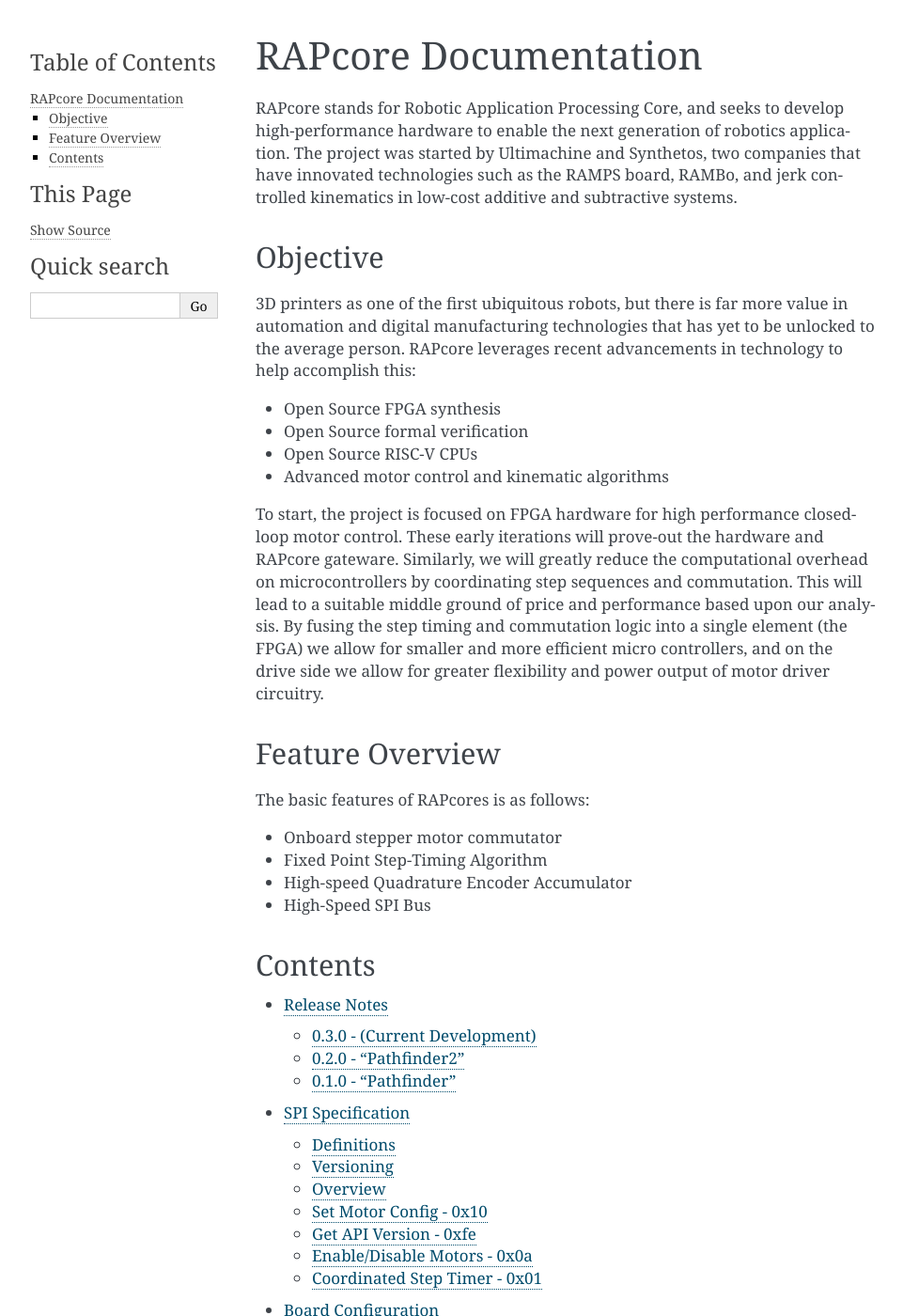
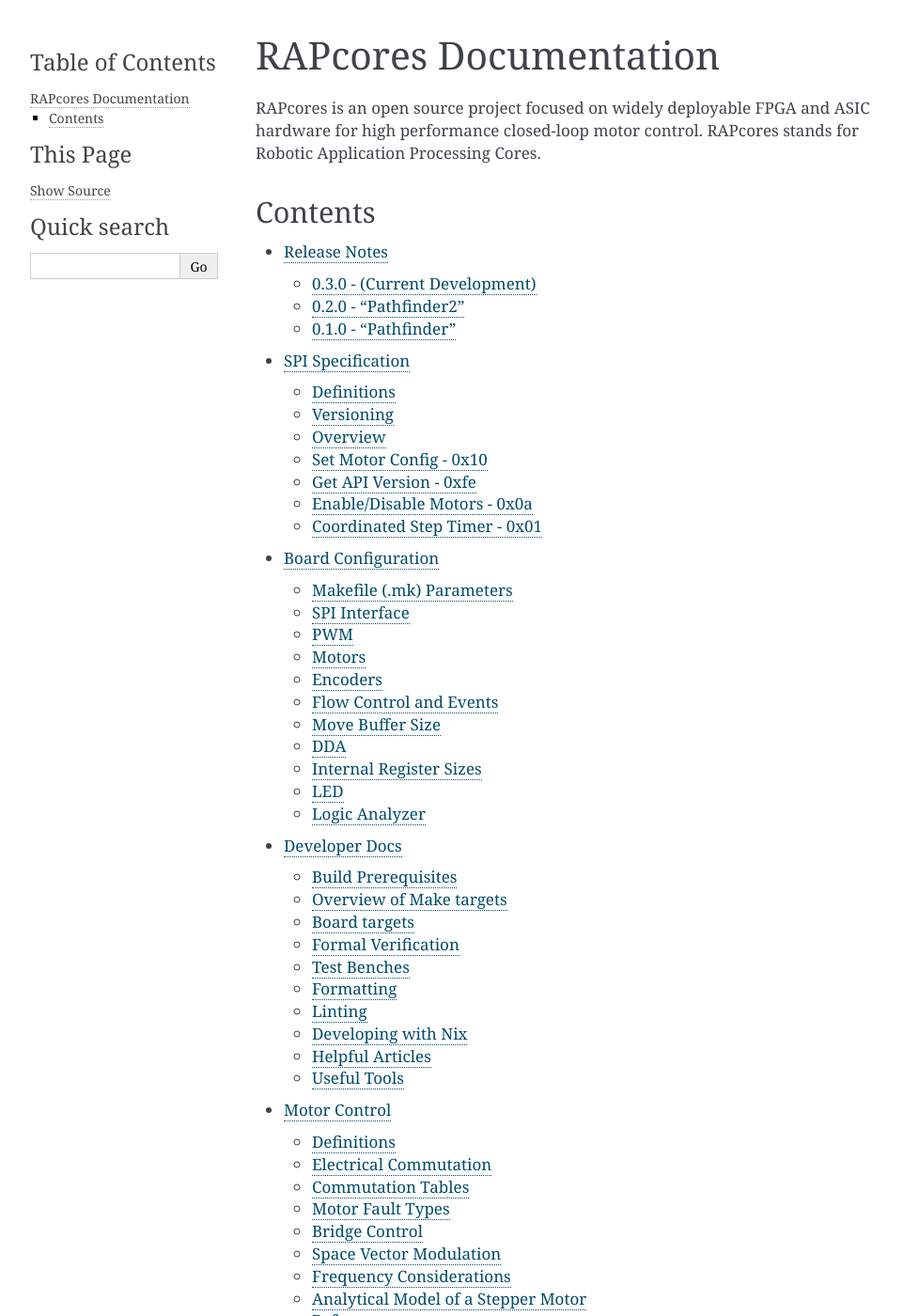
Before and after one commit to RAPcores/rapcores, a Sphinx documentation site: the page built from docs/index.rst, in a window 1280 px wide and 1400 px high. Shown: the whole window at 94% size, without its empty margins (148-1109 px from the left). Built offline with Sphinx 7.4.7, drawn with Linux system fonts in a browser that asks for light colours; some of the changed text lies outside the part shown.

```diff
--- a/docs/index.rst
+++ b/docs/index.rst
@@ -1,42 +1,10 @@
-RAPcore Documentation
+RAPcores Documentation
 =====================
 
-RAPcore stands for Robotic Application Processing Core, and
-seeks to develop high-performance hardware to enable the next generation
-of robotics application. The project was started by Ultimachine and Synthetos,
-two companies that have innovated technologies such as the RAMPS board, RAMBo, and
-jerk controlled kinematics in low-cost additive and subtractive systems.
+RAPcores is an open source project focused on widely deployable FPGA and ASIC hardware
+for high performance closed-loop motor control. RAPcores stands for
+Robotic Application Processing Cores.
 
-Objective
----------
-
-3D printers as one of the first ubiquitous robots, but there is far more value in automation
-and digital manufacturing technologies that has yet to be unlocked to the average person.
-RAPcore leverages recent advancements in technology to help accomplish this:
-
-* Open Source FPGA synthesis
-* Open Source formal verification
-* Open Source RISC-V CPUs
-* Advanced motor control and kinematic algorithms
-
-To start, the project is focused on FPGA hardware for high performance closed-loop motor
-control. These early iterations will prove-out the hardware and RAPcore gateware. Similarly,
-we will greatly reduce the computational overhead on microcontrollers by coordinating
-step sequences and commutation. This will lead to a suitable middle ground of price
-and performance based upon our analysis. By fusing the step timing and commutation logic
-into a single element (the FPGA) we allow for smaller and more efficient micro controllers,
-and on the drive side we allow for greater flexibility and power output of motor driver
-circuitry.
-
-Feature Overview
-----------------
-
-The basic features of RAPcores is as follows:
-
-* Onboard stepper motor commutator
-* Fixed Point Step-Timing Algorithm
-* High-speed Quadrature Encoder Accumulator
-* High-Speed SPI Bus
 
 Contents
 --------
```
Also changed, not shown: other parts of docs/index.rst (+1 -0 lines), docs/interfaces.md (+18 -2 lines), docs/librapcore.md (added, +5 -0 lines).
